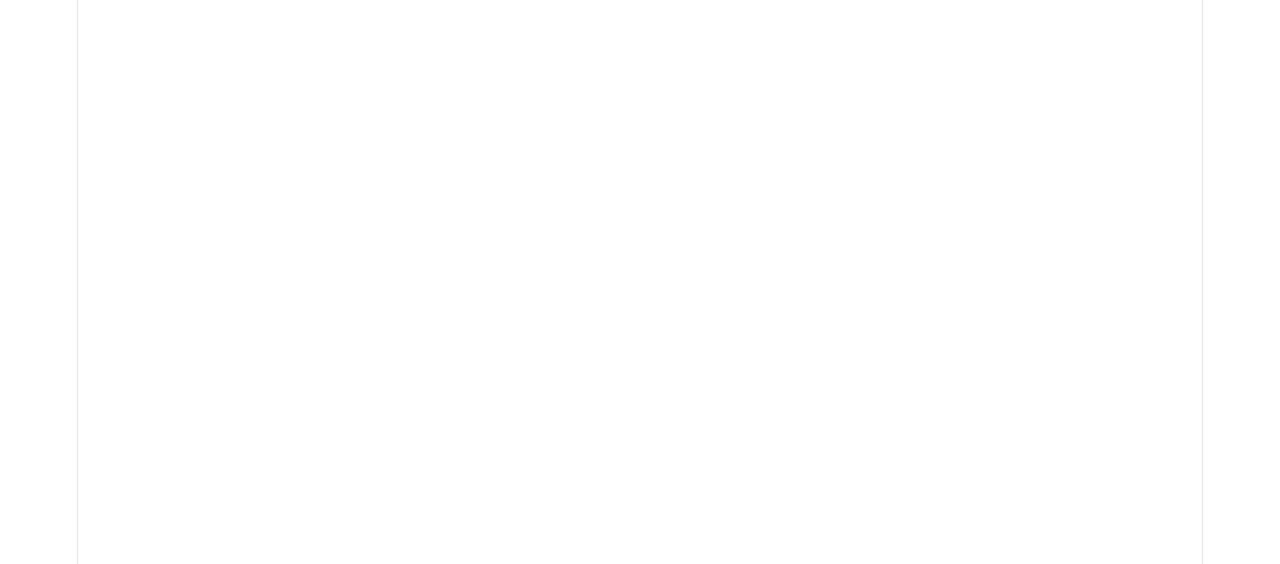
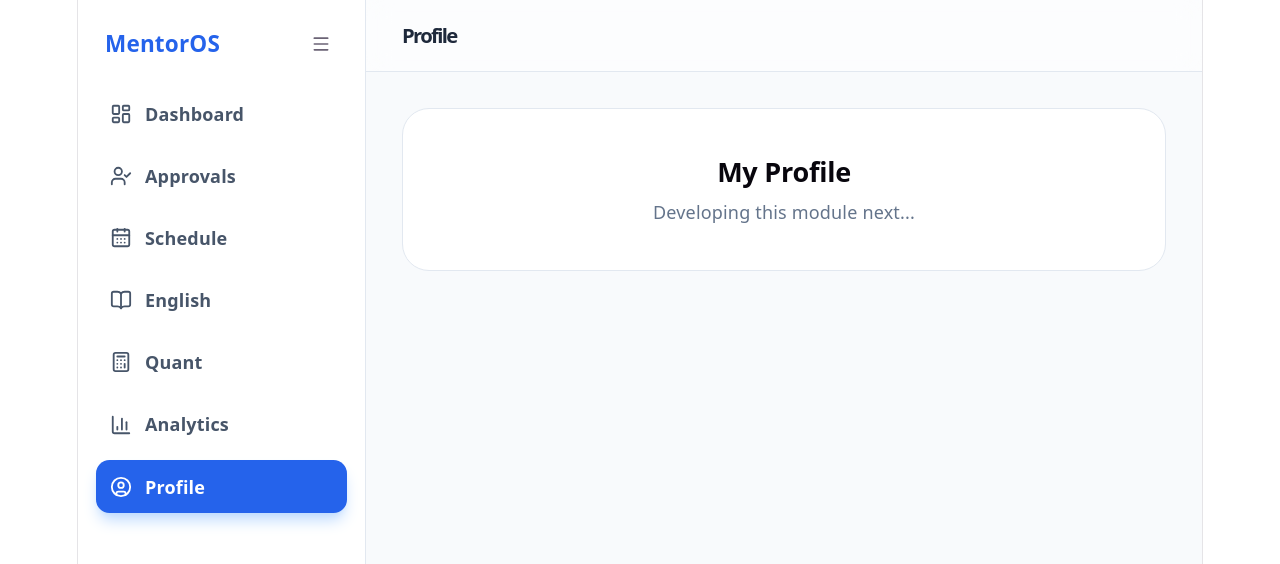
Before and after one commit to Nishant53195/mentoros, a React (Vite) app: page /mentor/profile in a window 1280 px wide. Before the commit this address had no page. Shown: the top 564 px of the page. Built offline with nearby package versions, Linux system fonts and the light colour scheme.

Commit message:
Phase 2.1 Side Bar for Mentor Created

```diff
--- a/src/App.jsx
+++ b/src/App.jsx
@@ -1,8 +1,18 @@
-// src/App.jsx
 import { BrowserRouter as Router, Routes, Route } from "react-router-dom";
 import Login from "./pages/Login";
 import Onboarding from "./pages/Onboarding";
 import Waiting from "./pages/Waiting";
+import MentorLayout from "./components/MentorLayout";
+
+// We will create these pages next
+const MentorPlaceholder = ({ title }) => (
+  <MentorLayout>
+    <div className="bg-white dark:bg-slate-900 p-10 rounded-3xl border border-slate-200 dark:border-slate-800">
+      <h2 className="text-2xl font-bold">{title}</h2>
+      <p className="text-slate-500 mt-2">Developing this module next...</p>
+    </div>
+  </MentorLayout>
+);
 
 function App() {
   return (
@@ -12,9 +22,17 @@
         <Route path="/onboarding" element={<Onboarding />} />
         <Route path="/waiting" element={<Waiting />} />
 
-        {/* We will build these in Phase 2 */}
-        <Route path="/mentor-dashboard" element={<div className="p-10 text-2xl">Mentor Dashboard (Coming Soon)</div>} />
-        <Route path="/student-dashboard" element={<div className="p-10 text-2xl">Student Dashboard (Coming Soon)</div>} />
+        {/* Mentor Routes */}
+        <Route path="/mentor-dashboard" element={<MentorPlaceholder title="Admin Overview" />} />
+        <Route path="/mentor/approvals" element={<MentorPlaceholder title="Student Approvals" />} />
+        <Route path="/mentor/schedule" element={<MentorPlaceholder title="Study Schedules" />} />
+        <Route path="/mentor/english" element={<MentorPlaceholder title="English Practice" />} />
+        <Route path="/mentor/quant" element={<MentorPlaceholder title="Quant Practice" />} />
+        <Route path="/mentor/analytics" element={<MentorPlaceholder title="Performance Analytics" />} />
+        <Route path="/mentor/profile" element={<MentorPlaceholder title="My Profile" />} />
+
+        {/* Student Dashboard Placeholder */}
+        <Route path="/student-dashboard" element={<div className="p-10">Welcome Student!</div>} />
       </Routes>
     </Router>
   );
--- /dev/null
+++ b/src/components/MentorLayout.jsx
@@ -0,0 +1,88 @@
+import { useState } from "react";
+import { useNavigate, useLocation } from "react-router-dom";
+import {
+  LayoutDashboard,
+  UserCheck,
+  CalendarDays,
+  BookOpen,
+  Calculator,
+  BarChart3,
+  UserCircle,
+  Menu,
+  ChevronLeft
+} from "lucide-react";
+
+const navItems = [
+  { name: "Dashboard", path: "/mentor-dashboard", icon: LayoutDashboard },
+  { name: "Approvals", path: "/mentor/approvals", icon: UserCheck },
+  { name: "Schedule", path: "/mentor/schedule", icon: CalendarDays },
+  { name: "English", path: "/mentor/english", icon: BookOpen },
+  { name: "Quant", path: "/mentor/quant", icon: Calculator },
+  { name: "Analytics", path: "/mentor/analytics", icon: BarChart3 },
+  { name: "Profile", path: "/mentor/profile", icon: UserCircle },
+];
+
+export default function MentorLayout({ children }) {
+  const [isCollapsed, setIsCollapsed] = useState(false);
+  const navigate = useNavigate();
+  const location = useLocation();
+
+  return (
+    <div className="flex h-screen bg-slate-50 dark:bg-slate-950">
+      {/* DESKTOP SIDEBAR */}
+      <aside className={`hidden lg:flex flex-col bg-white dark:bg-slate-900 border-r border-slate-200 dark:border-slate-800 transition-all duration-300 ${isCollapsed ? 'w-20' : 'w-64'}`}>
+        <div className="p-6 flex items-center justify-between">
+          {!isCollapsed && <span className="font-bold text-xl text-blue-600">MentorOS</span>}
+          <button onClick={() => setIsCollapsed(!isCollapsed)} className="p-1.5 rounded-lg hover:bg-slate-100 dark:hover:bg-slate-800">
+            <Menu size={20} />
+          </button>
+        </div>
+
+        <nav className="flex-1 px-4 space-y-2">
+          {navItems.map((item) => (
+            <button
+              key={item.name}
+              onClick={() => navigate(item.path)}
+              className={`w-full flex items-center gap-3 p-3 rounded-xl transition-all ${
+                location.pathname === item.path
+                ? 'bg-blue-600 text-white shadow-lg shadow-blue-200 dark:shadow-none'
+                : 'text-slate-600 dark:text-slate-400 hover:bg-slate-100 dark:hover:bg-slate-800'
+              }`}
+            >
+              <item.icon size={22} />
+              {!isCollapsed && <span className="font-semibold">{item.name}</span>}
+            </button>
+          ))}
+        </nav>
+      </aside>
+
+      {/* MOBILE BOTTOM NAVBAR */}
+      <nav className="lg:hidden fixed bottom-0 left-0 right-0 bg-white dark:bg-slate-900 border-t border-slate-200 dark:border-slate-800 flex justify-around p-2 z-50">
+        {navItems.slice(0, 5).map((item) => (
+          <button
+            key={item.name}
+            onClick={() => navigate(item.path)}
+            className={`flex flex-col items-center p-2 rounded-lg ${
+              location.pathname === item.path ? 'text-blue-600' : 'text-slate-500'
+            }`}
+          >
+            <item.icon size={20} />
+            <span className="text-[10px] mt-1 font-medium">{item.name}</span>
+          </button>
+        ))}
+      </nav>
+
+      {/* MAIN CONTENT AREA */}
+      <main className="flex-1 overflow-y-auto pb-20 lg:pb-0">
+        <header className="h-16 border-b border-slate-200 dark:border-slate-800 bg-white/50 dark:bg-slate-900/50 backdrop-blur-md sticky top-0 z-40 flex items-center px-8">
+           <h1 className="text-lg font-bold text-slate-800 dark:text-slate-100">
+             {navItems.find(item => item.path === location.pathname)?.name || "Mentor Dashboard"}
+           </h1>
+        </header>
+        <div className="p-8">
+          {children}
+        </div>
+      </main>
+    </div>
+  );
+}
```
